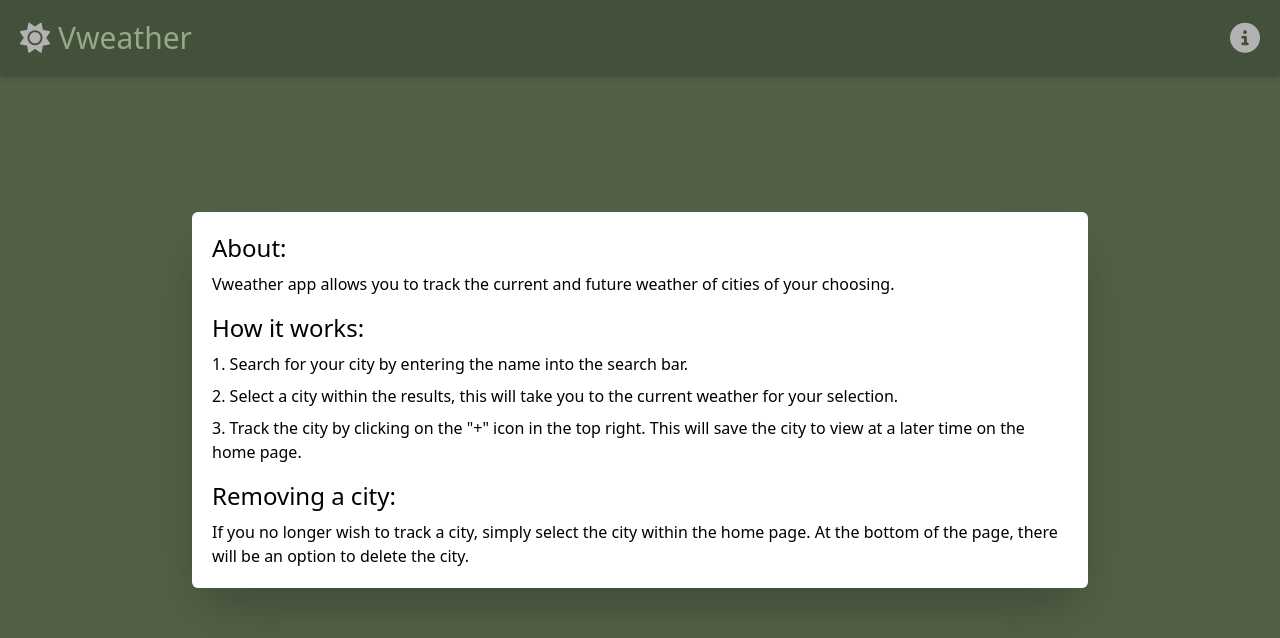
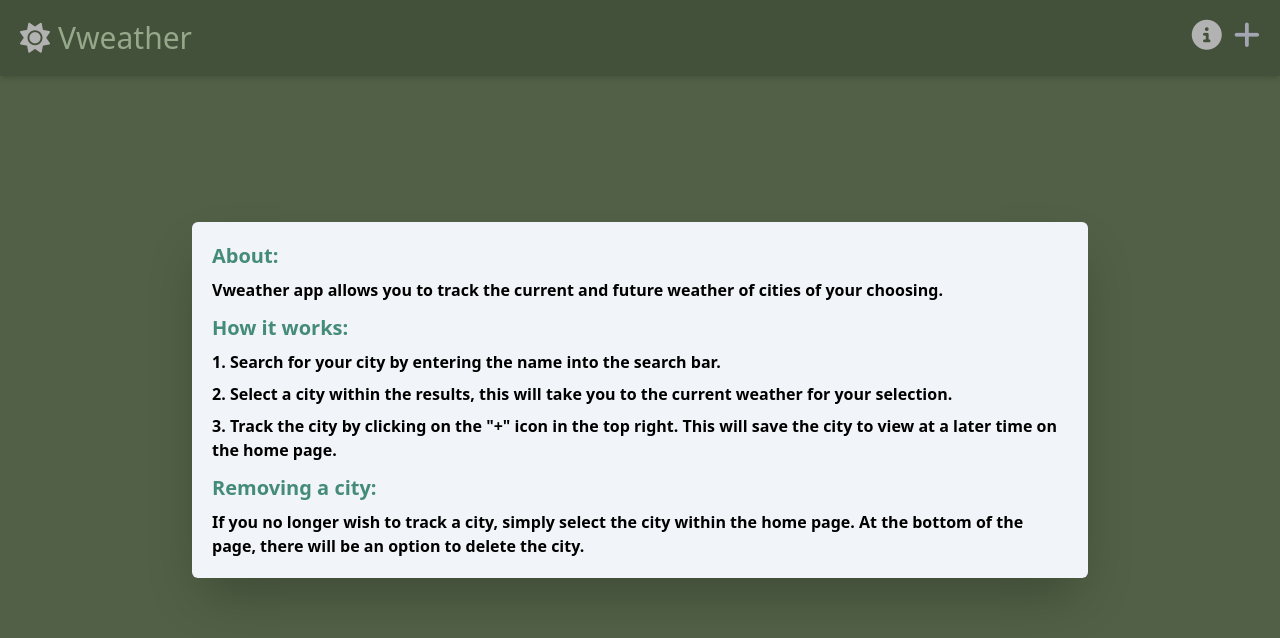
Before and after one commit to khaled5321/WeatherApp, a Vue app: page / in a window 1280 px wide. Shown: the top 638 px of the page. Built offline with nearby package versions, Linux system fonts and the light colour scheme.

Commit message:
edited modal

```diff
--- a/src/components/modal.vue
+++ b/src/components/modal.vue
@@ -1,20 +1,20 @@
 <template>
+    <Teleport to="body">
         <div v-if="true"
         class="absolute flex items-center w-full top-0 left-0 h-full bg-black bg-opacity-30">
             <div v-show="true"
-        class="flex flex-col w-[70vw] h-fit mx-auto bg-white rounded-md p-5 shadow-2xl">
+            class="flex flex-col w-[70vw] h-fit mx-auto bg-slate-100 rounded-md p-5 shadow-2xl font-semibold">
 
                 <div class="flex flex-col gap-2">
-                <h1 class="text-2xl">About:</h1>
-                <p class="mb-4">
+                    <h2 class="text-xl text-[#458b7a]">About:</h2>
+                    <p class="mb-3">
                         Vweather app allows you to track the current and
                         future weather of cities of your choosing.
                     </p>
                 </div>
-
                 <div class="flex flex-col gap-2">
-                <h2 class="text-2xl">How it works:</h2>
-                <ol class="list-decimal list-inside mb-4 flex flex-col gap-2">
+                    <h2 class="text-xl text-[#458b7a]">How it works:</h2>
+                    <ol class="list-decimal list-inside mb-3 flex flex-col gap-2">
                         <li>
                             Search for your city by entering the name into the
                             search bar.
@@ -30,18 +30,17 @@
                         </li>
                     </ol>
                 </div>
-
                 <div class="flex flex-col gap-2">
-                <h2 class="text-2xl">Removing a city:</h2>
+                    <h2 class="text-xl text-[#458b7a]">Removing a city:</h2>
                     <p>
                         If you no longer wish to track a city, simply select
                         the city within the home page. At the bottom of the
                         page, there will be an option to delete the city.
                     </p>
                 </div>
-
             </div>
         </div>
+    </Teleport>
 </template>
 
 <script setup>
--- a/src/components/navbar.vue
+++ b/src/components/navbar.vue
@@ -8,13 +8,14 @@
                 </div>
             </RouterLink>
 
-            <i class="fa-solid fa-circle-info text-3xl text-white
-            hover:cursor-pointer transition-colors hover:text-[#a3a3a3] duration-300"></i>
+            <div class="text-3xl flex gap-3">
+                <i class="fa-solid fa-circle-info text-white hover:cursor-pointer transition-colors hover:text-[#a3a3a3] duration-300"></i>
+                <i class="fa-solid fa-plus text-[#ebecff] hover:cursor-pointer transition-colors hover:text-[#a3a3a3] duration-300"></i>
+            </div>
+
         </nav>
 
-        <Teleport to="body">
-            <Modal/>
-        </Teleport>
+        <Modal/>
 
     </header>
 </template>
```
Lines whose indentation alone changed are shown as unchanged.
